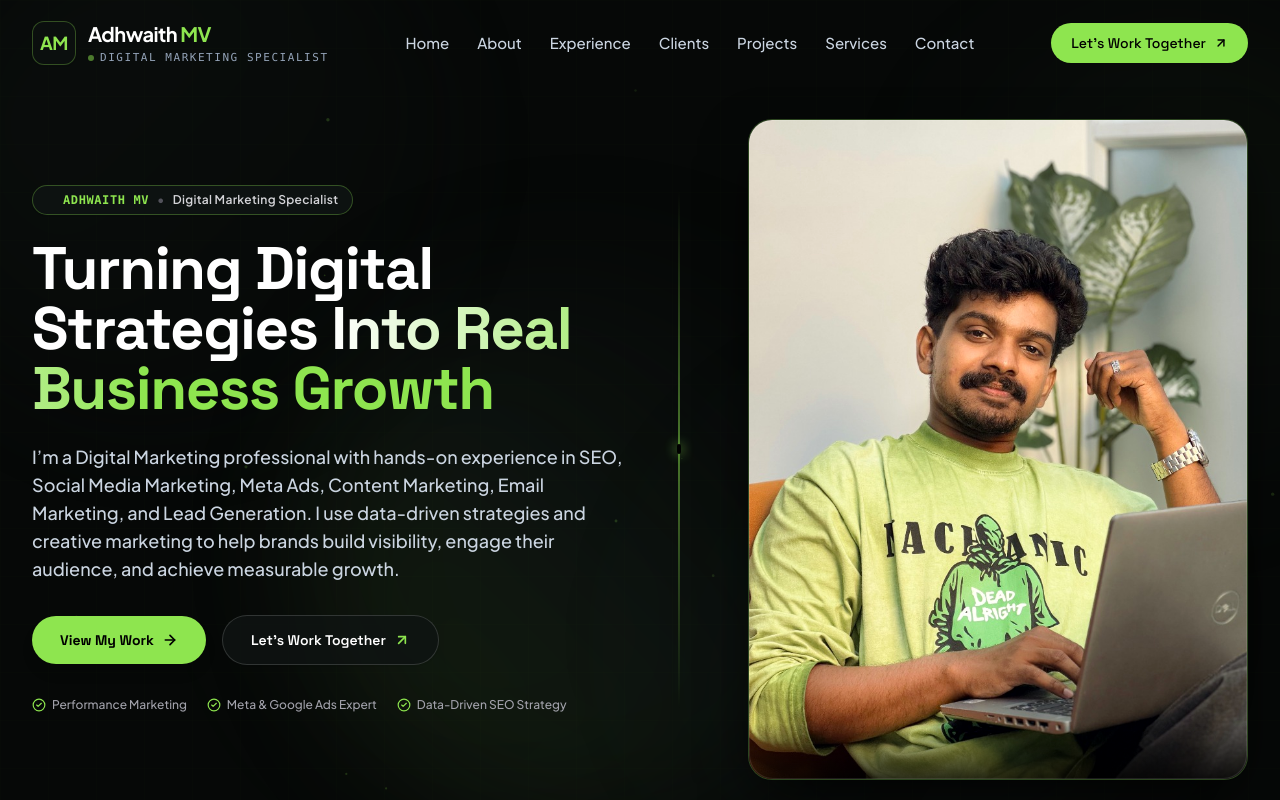
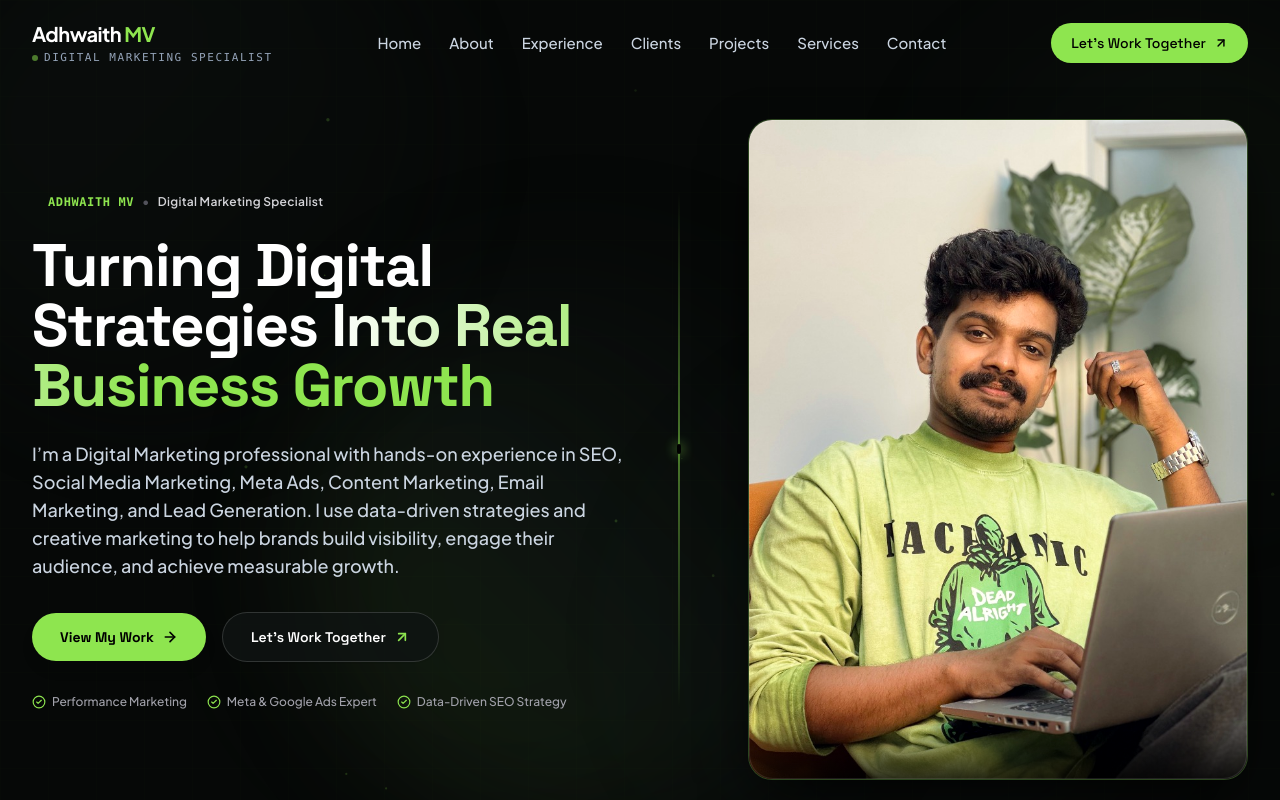
Before and after one commit to adhwaithsha-pixel/adhwaith-portfolio, a React (Vite) app: page / in a window 1280 px wide. Shown: the top 800 px of the page. Built offline with nearby package versions, Linux system fonts and the light colour scheme.

Commit message:
Remove AM logo box and remove hero tag box container

```diff
--- a/src/components/Footer.jsx
+++ b/src/components/Footer.jsx
@@ -18,12 +18,7 @@ export default function Footer() {
         <div className="grid grid-cols-1 md:grid-cols-4 gap-10 pb-12 border-b border-sapling-400/15">
           {/* Brand Col */}
           <div className="md:col-span-2 space-y-4">
-            <div className="flex items-center gap-3">
-              <div className="w-10 h-10 rounded-xl bg-dark-900 border border-sapling-400/30 flex items-center justify-center">
-                <span className="font-sans font-bold text-sapling-400 text-base tracking-tight">
-                  AM
-                </span>
-              </div>
+            <div className="flex items-center">
               <div className="flex flex-col">
                 <span className="font-sans font-bold text-xl text-white tracking-tight flex items-center gap-1.5">
                   <span>Adhwaith</span>
--- a/src/components/Navbar.jsx
+++ b/src/components/Navbar.jsx
@@ -61,15 +61,8 @@ export default function Navbar() {
         <Link
           to="/"
           onClick={() => window.scrollTo({ top: 0, behavior: 'smooth' })}
-          className="flex items-center gap-3 group"
+          className="flex items-center group"
         >
-          {/* Minimal Clean Emblem */}
-          <div className="w-10 h-10 sm:w-11 sm:h-11 rounded-xl bg-dark-900 border border-sapling-400/30 group-hover:border-sapling-400/60 flex items-center justify-center transition-colors shadow-sm flex-shrink-0">
-            <span className="font-sans font-bold text-sapling-400 text-base sm:text-lg tracking-tight">
-              AM
-            </span>
-          </div>
-
           {/* Minimal Clean Name & Subtitle */}
           <div className="flex flex-col">
             <span className="font-sans font-bold text-lg sm:text-xl text-white group-hover:text-sapling-300 transition-colors tracking-tight leading-tight">
--- a/src/pages/Home.jsx
+++ b/src/pages/Home.jsx
@@ -71,7 +71,7 @@ export default function Home() {
             {/* Left Content Column */}
             <div className="space-y-6 text-center lg:text-left">
               {/* Availability Tag */}
-              <div className="inline-flex items-center gap-2 px-3.5 py-1.5 rounded-full bg-[#0d1211] border border-[#8EE54F]/30 text-xs font-semibold text-white tracking-wide shadow-sm">
+              <div className="inline-flex items-center gap-2 text-xs font-semibold text-white tracking-wide">
                 <span className="w-2 h-2 rounded-full bg-[#8EE54F] animate-ping" />
                 <span className="font-mono text-[#8EE54F] font-bold tracking-wider uppercase">Adhwaith MV</span>
                 <span className="text-zinc-600">•</span>
@@ -142,7 +142,8 @@ export default function Home() {
                   alt="Adhwaith MV - Digital Marketing Specialist"
                   width="768"
                   height="1024"
-                  loading="lazy"
+                  loading="eager"
+                  fetchPriority="high"
                   decoding="async"
                   className="w-full h-full object-cover object-[center_12%] brightness-100 contrast-[1.02] group-hover:scale-[1.02] transition-transform duration-500"
                 />
```
